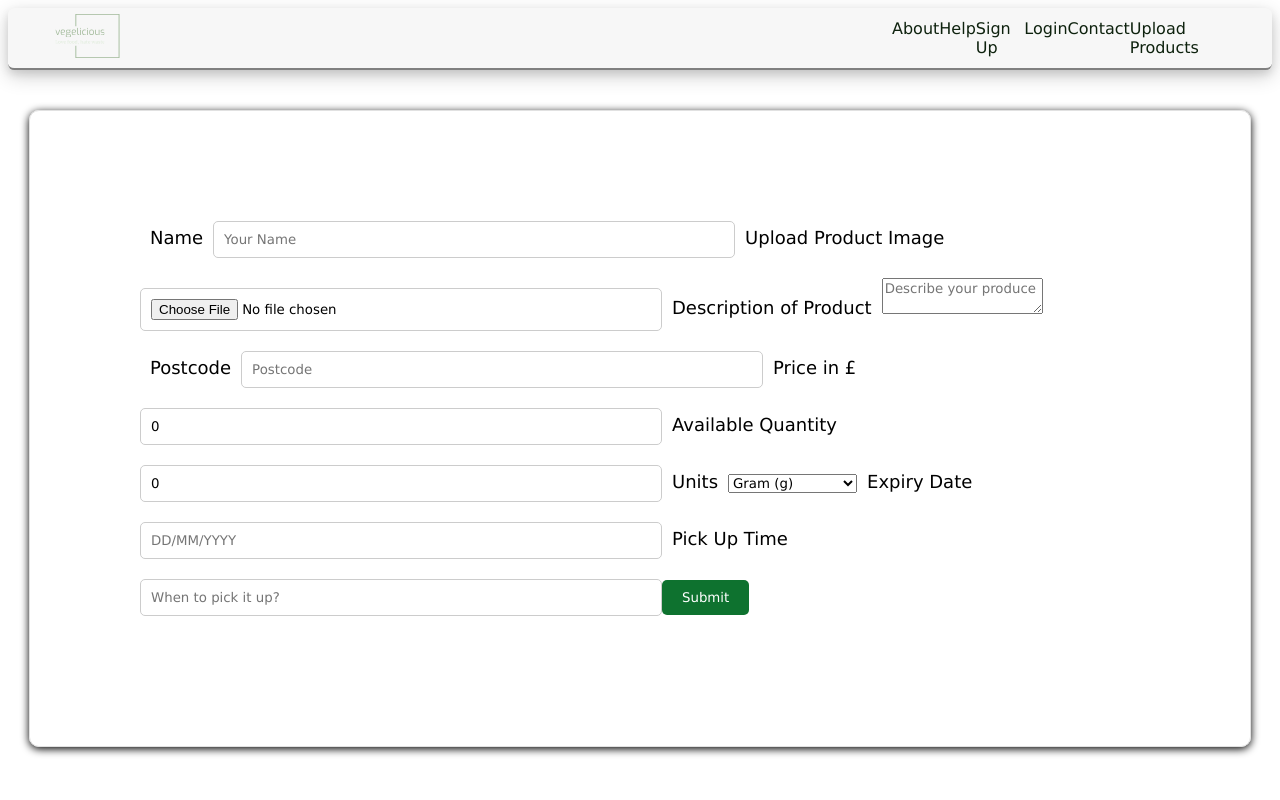
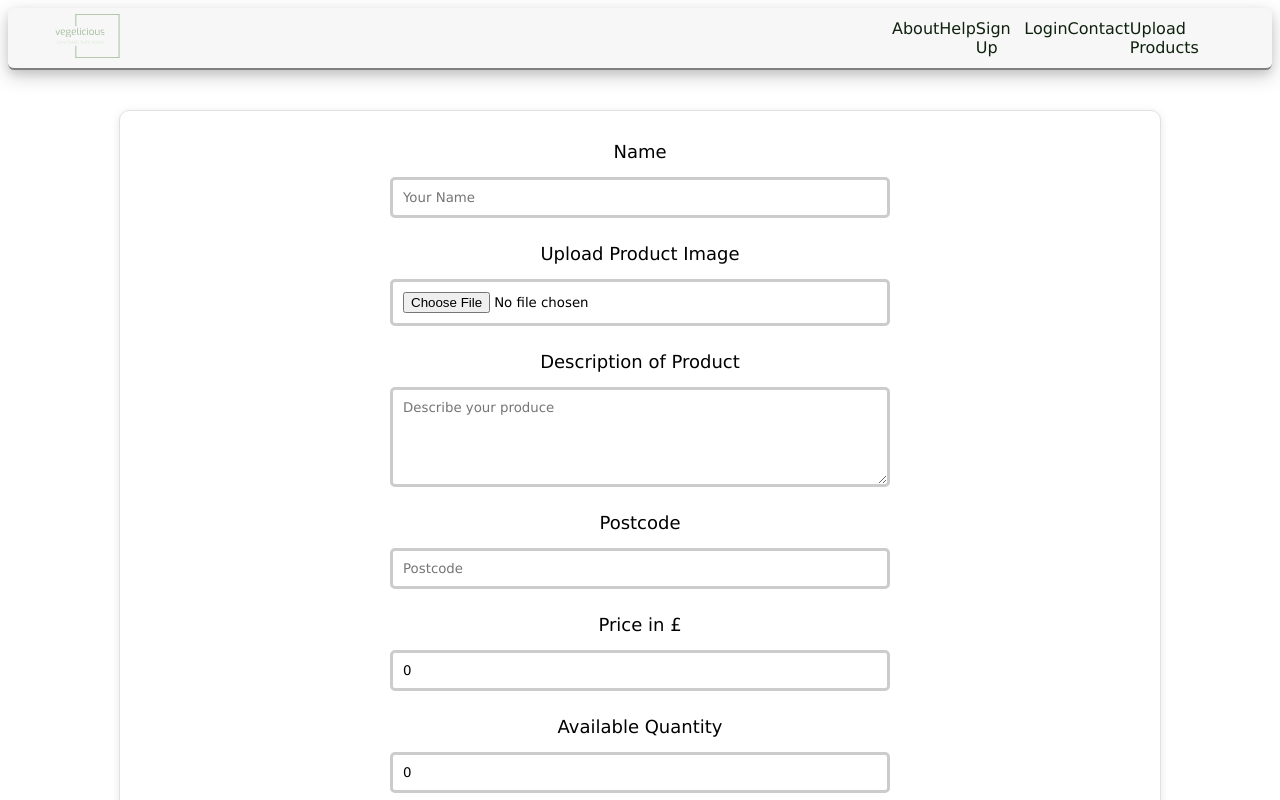
Before and after one commit to chingu-voyages/v46-tier3-team-33, a React (Vite) app in the folder frontend/: page /Upload in a window 1280 px wide. Shown: the top 800 px of the page. Built offline with nearby package versions, Linux system fonts and the light colour scheme.

Commit message:
added css styling to the upload form component

```diff
--- a/frontend/src/components/Pages/productUploadForm/productUploadForm.css
+++ b/frontend/src/components/Pages/productUploadForm/productUploadForm.css
@@ -1,13 +1,49 @@
 .upload-form {
   max-width: 1000px;
   margin: 40px auto;
-  padding: 110px;
+  padding: 20px;
   border: 1px solid #e1e1e1;
-  box-shadow: 0 2px 8px rgba(0, 0, 0, 1.1);
+  box-shadow: 0 2px 8px rgba(0, 0, 0, 0.1);
   border-radius: 10px;
+  display: flex;
+  flex-direction: column;
+  align-items: center;
 }
 
-.upload-form-input {
-  position: relative;
-  width: 500px;
+.upload-form > * {
+  margin-bottom: 15px;
 }
+
+.upload-form-input,
+.upload-form-select,
+.upload-form-textarea {
+  width: 100%;
+  max-width: 500px;
+  box-sizing: border-box;
+  padding: 10px;
+  border: 3px solid #ccc;
+  border-radius: 5px;
+}
+
+.upload-form-textarea {
+  min-height: 100px;
+  resize: vertical;
+}
+
+.upload-form-button {
+  cursor: pointer;
+  padding: 10px 20px;
+  background-color: white;
+  color: black;
+  border: 1px;
+  border-color: black;
+  border-radius: 5px;
+  transition: background-color 0.3s; /* Smooth transition for hover effect */
+}
+
+.upload-form-button:hover {
+  background-color: #035405;
+  color: white;
+  border: 1px;
+  border-color: black;
+}
```
